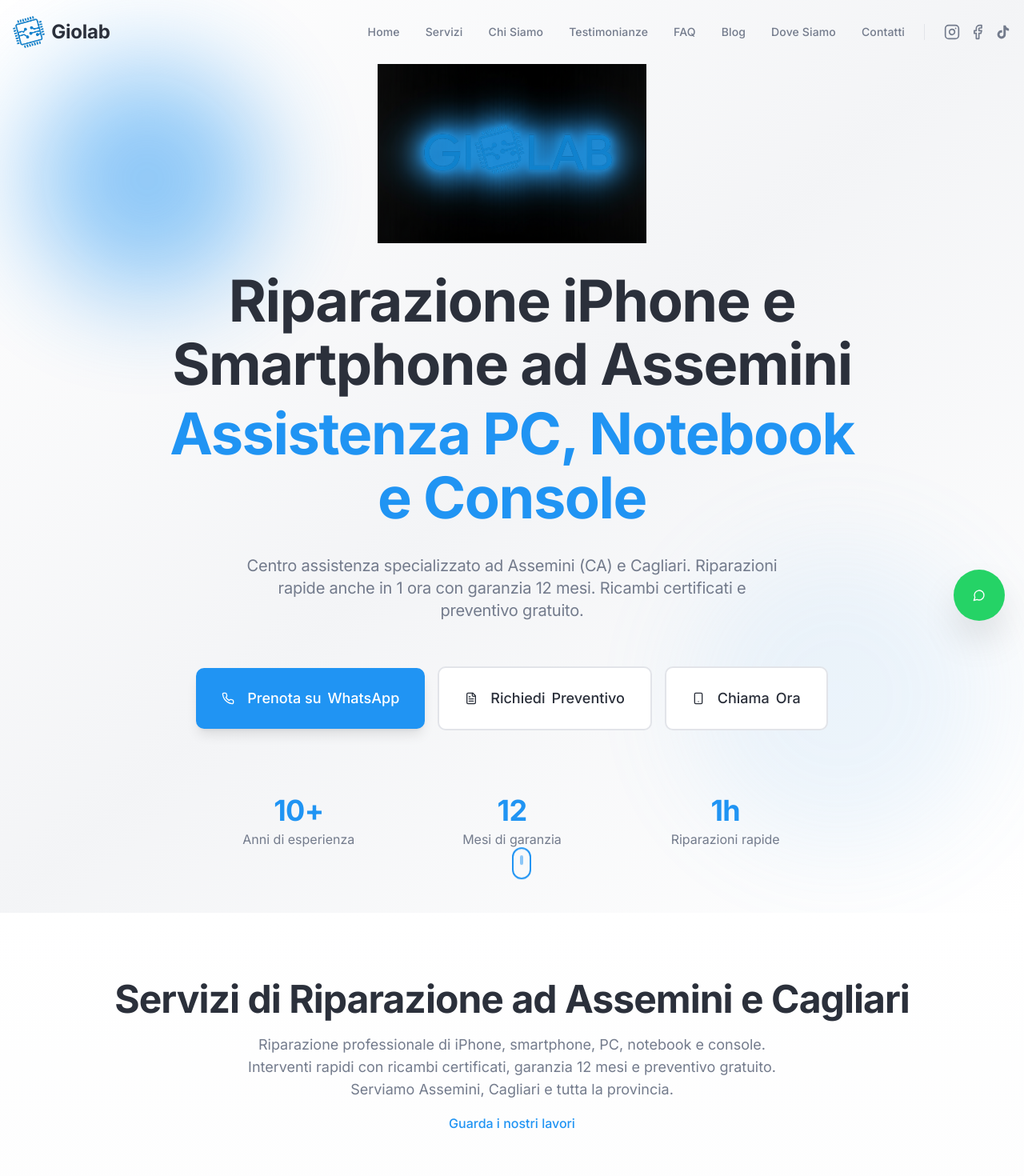
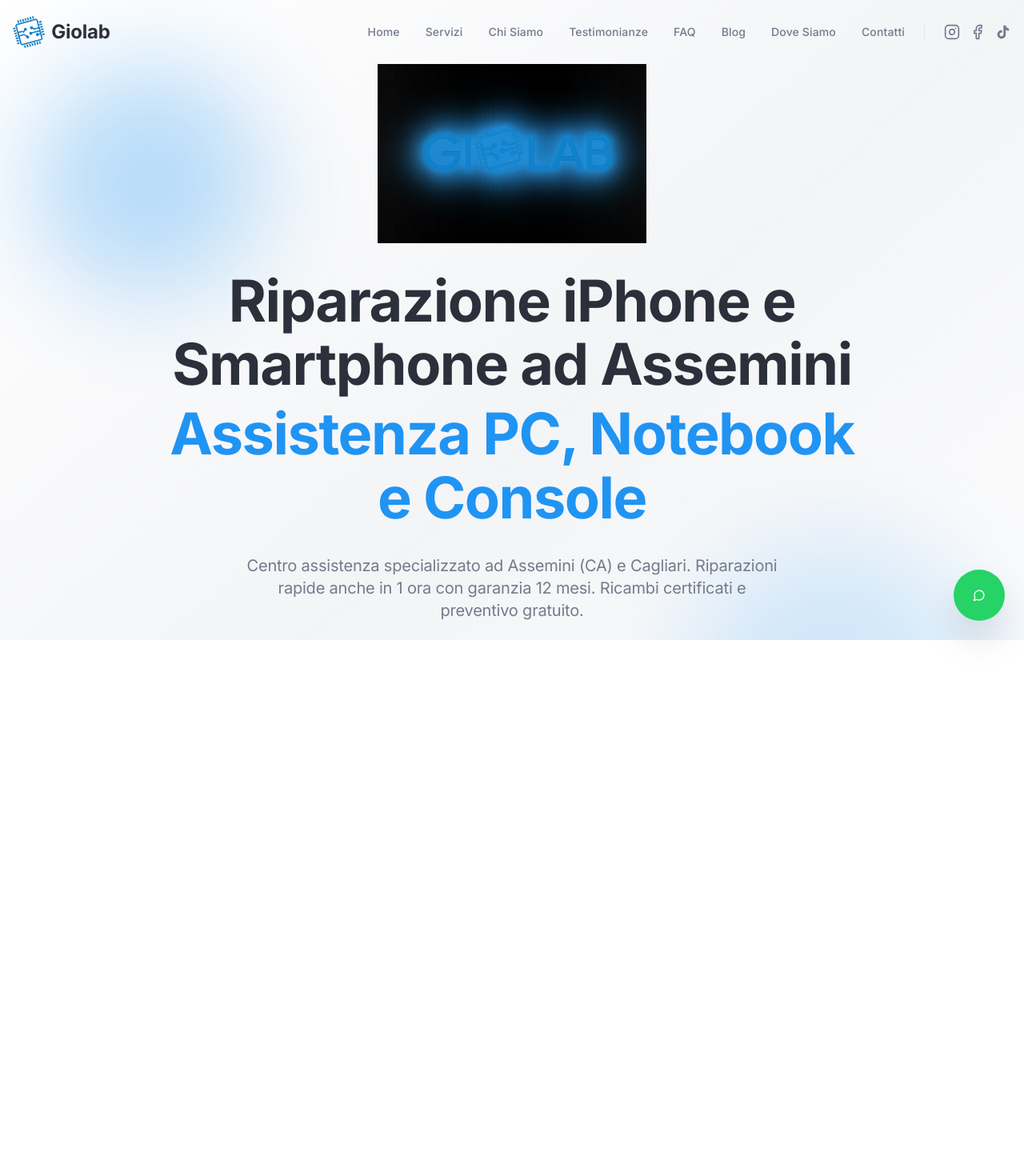
Before and after one commit to vaeel91/giolab-assistenza-veloce, a React (Vite) app: page / in a window 1280 px wide. Shown: the top 1470 px of the page at 80% size. After the commit the page ends 800 px from the top, so only its background shows below. Built offline with nearby package versions, Linux system fonts and the light colour scheme; the HTML template or start-up script is replaced by a standard one.

Commit message:
Implement horizontal scroll with snap
Configure page to scroll horizontally with snap alignment, making each section full viewport width/height and enabling snap navigation across sections.

```diff
--- a/src/components/Header.tsx
+++ b/src/components/Header.tsx
@@ -59,7 +59,7 @@ const Header = () => {
         window.location.href = `/${href}`;
       } else {
         const element = document.querySelector(href);
-        element?.scrollIntoView({ behavior: "smooth" });
+        element?.scrollIntoView({ behavior: "smooth", inline: "start", block: "nearest" });
       }
     } else {
       setIsMobileMenuOpen(false);
--- a/src/components/Hero.tsx
+++ b/src/components/Hero.tsx
@@ -16,7 +16,7 @@ const Hero = () => {
   };
 
   return (
-    <section id="hero" className="relative min-h-screen flex items-center justify-center overflow-hidden bg-gradient-to-br from-background via-giolab-gray to-background">
+    <section className="relative min-h-screen flex items-center justify-center overflow-hidden bg-gradient-to-br from-background via-giolab-gray to-background">
       {/* Decorative background elements */}
       <div className="absolute inset-0 overflow-hidden pointer-events-none">
         <div className="absolute top-20 left-10 w-72 h-72 bg-giolab-blue opacity-10 rounded-full blur-3xl animate-pulse"></div>
@@ -98,9 +98,9 @@ const Hero = () => {
       </div>
 
       {/* Scroll indicator */}
-      <div className="absolute bottom-8 left-1/2 transform -translate-x-1/2 animate-bounce">
-        <div className="w-6 h-10 border-2 border-giolab-blue rounded-full flex justify-center">
-          <div className="w-1 h-3 bg-giolab-blue rounded-full mt-2 animate-pulse"></div>
+      <div className="absolute bottom-8 right-8 animate-bounce">
+        <div className="w-10 h-6 border-2 border-giolab-blue rounded-full flex items-center justify-center rotate-90">
+          <div className="w-3 h-1 bg-giolab-blue rounded-full ml-2 animate-pulse"></div>
         </div>
       </div>
 
--- a/src/pages/Index.tsx
+++ b/src/pages/Index.tsx
@@ -13,14 +13,16 @@ import { useEffect } from "react";
 
 const Index = () => {
   useEffect(() => {
-    // Smooth scroll for anchor links
+    // Smooth horizontal scroll for anchor links
     const handleSmoothScroll = (e: MouseEvent) => {
       const target = e.target as HTMLElement;
       if (target.tagName === "A" && target.getAttribute("href")?.startsWith("#")) {
         e.preventDefault();
         const id = target.getAttribute("href")?.slice(1);
         const element = id ? document.getElementById(id) : null;
-        element?.scrollIntoView({ behavior: "smooth" });
+        if (element) {
+          element.scrollIntoView({ behavior: "smooth", inline: "start", block: "nearest" });
+        }
       }
     };
 
@@ -29,23 +31,39 @@ const Index = () => {
   }, []);
 
   return (
-    <div className="min-h-screen">
+    <>
       <SEOHead
         title="Riparazione iPhone Assemini | Smartphone, PC, Console | Giolab"
         description="Centro assistenza specializzato ad Assemini e Cagliari. Riparazione iPhone, smartphone, PC e console. Riparazioni in 1 ora, garanzia 12 mesi, batterie maggiorate iPhone. Preventivo gratuito ☎️ 340 69 70 686"
         keywords="riparazione iPhone Assemini, riparazione smartphone Assemini, assistenza iPhone Cagliari, batteria maggiorata iPhone Assemini, riparazione vetro iPhone Assemini, micro-saldature Assemini, riparazione PC Assemini, assistenza console Assemini, centro assistenza iPhone Cagliari, rigenerazione vetro iPhone"
       />
       <Header />
+      <div className="h-screen overflow-x-auto overflow-y-hidden snap-x snap-mandatory flex">
+        <div id="hero" className="w-screen h-screen flex-shrink-0 snap-start overflow-y-auto">
           <Hero />
+        </div>
+        <div id="servizi" className="w-screen h-screen flex-shrink-0 snap-start overflow-y-auto">
           <Services />
+        </div>
+        <div id="chi-siamo" className="w-screen h-screen flex-shrink-0 snap-start overflow-y-auto">
           <About />
+        </div>
+        <div id="testimonianze" className="w-screen h-screen flex-shrink-0 snap-start overflow-y-auto">
           <Testimonials />
+        </div>
+        <div id="dove-siamo" className="w-screen h-screen flex-shrink-0 snap-start overflow-y-auto">
           <SocialAndLocation />
+        </div>
+        <div id="faq" className="w-screen h-screen flex-shrink-0 snap-start overflow-y-auto">
           <FAQ />
+        </div>
+        <div id="contatti" className="w-screen h-screen flex-shrink-0 snap-start overflow-y-auto">
           <Contact />
           <Footer />
+        </div>
+      </div>
       <FloatingWhatsApp />
-    </div>
+    </>
   );
 };
 
```
Lines whose indentation alone changed are shown as unchanged.
